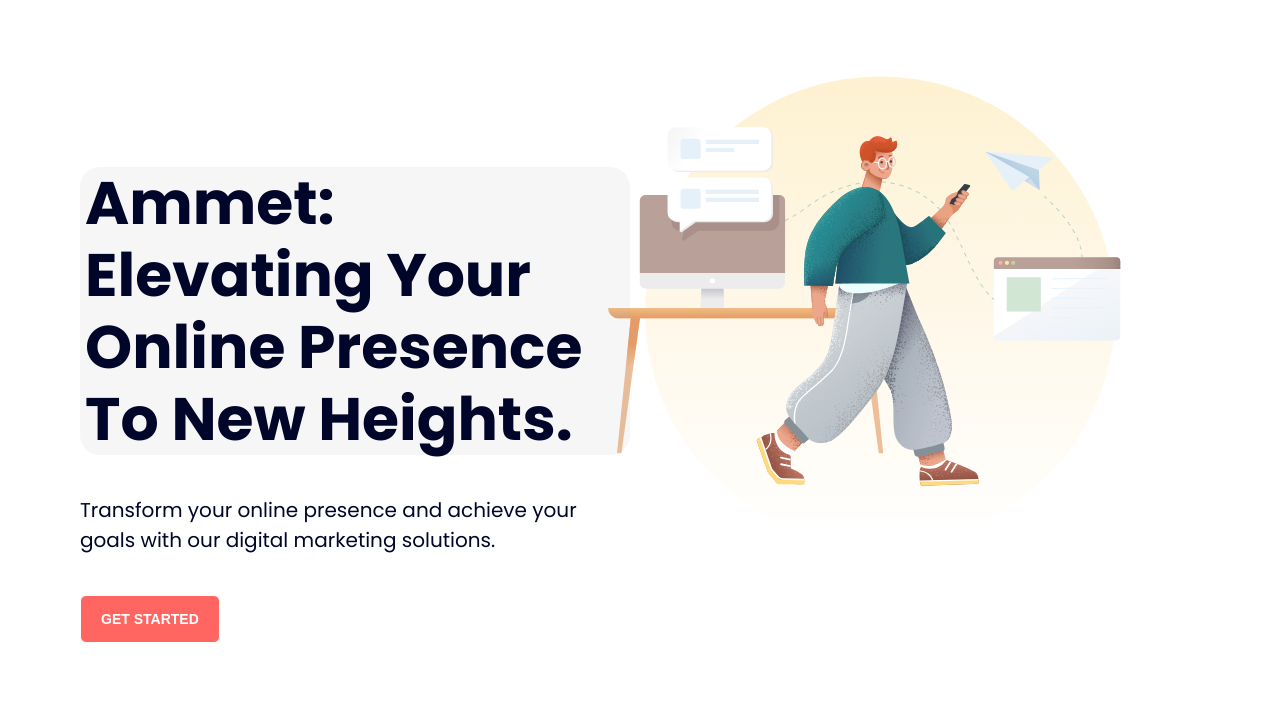
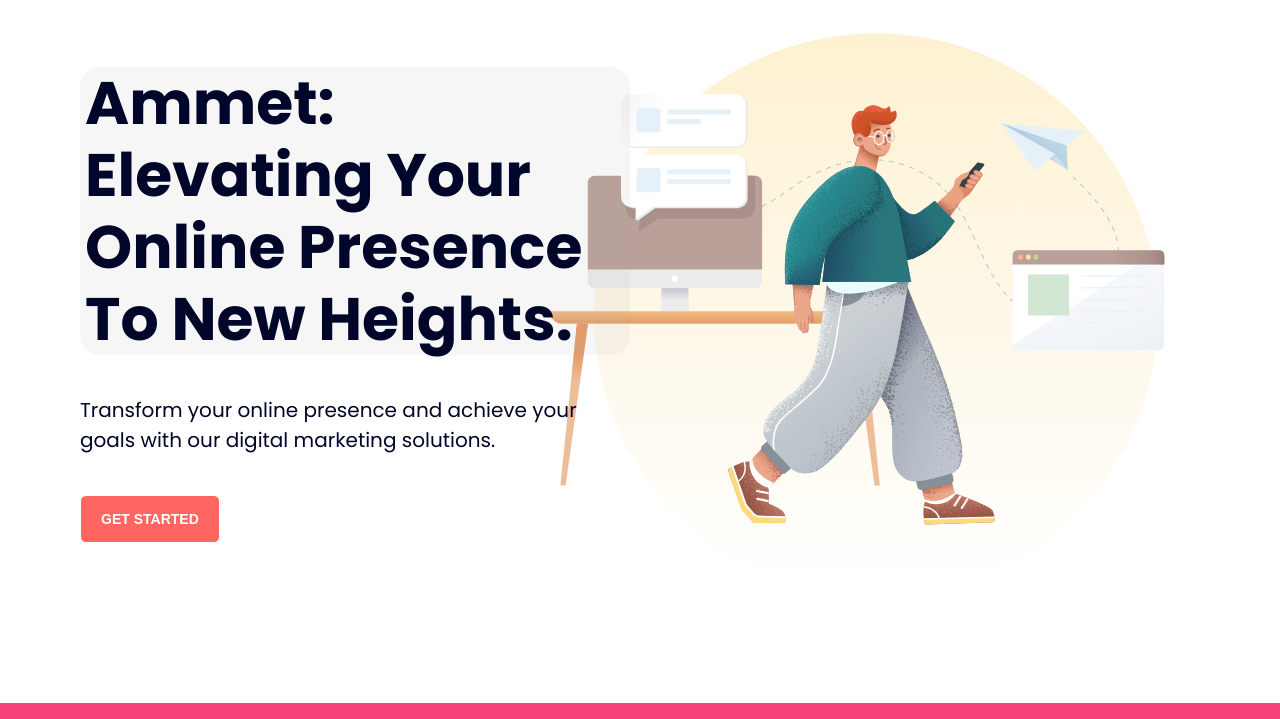
Before and after one commit to dharmvir73/DigitalMarketingAgency, a plain HTML site: page index.html in a window 1280 px wide. Shown: the part 81-800 px from the top of the page. Drawn offline with nearby package versions, Linux system fonts and the light colour scheme.

Commit message:
fixed Resolution issue

```diff
--- a/assets/style.css
+++ b/assets/style.css
@@ -1024,8 +1024,14 @@ footer {
     max-width: 1150px;
   }
 
+  .hero .container {
+    margin-top: -100px;
+  }
+
   .hero .shape-content {
-    right: 80px;
+    right: 20px;
+    top: -30%;
+    width: 60%;
   }
   .hero .blur-background {
     border-radius: 20px;
```
